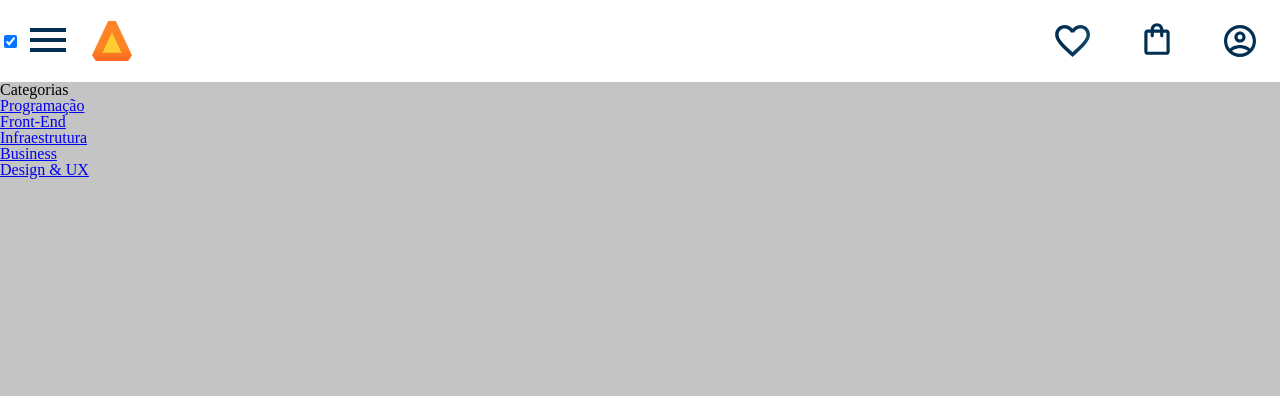
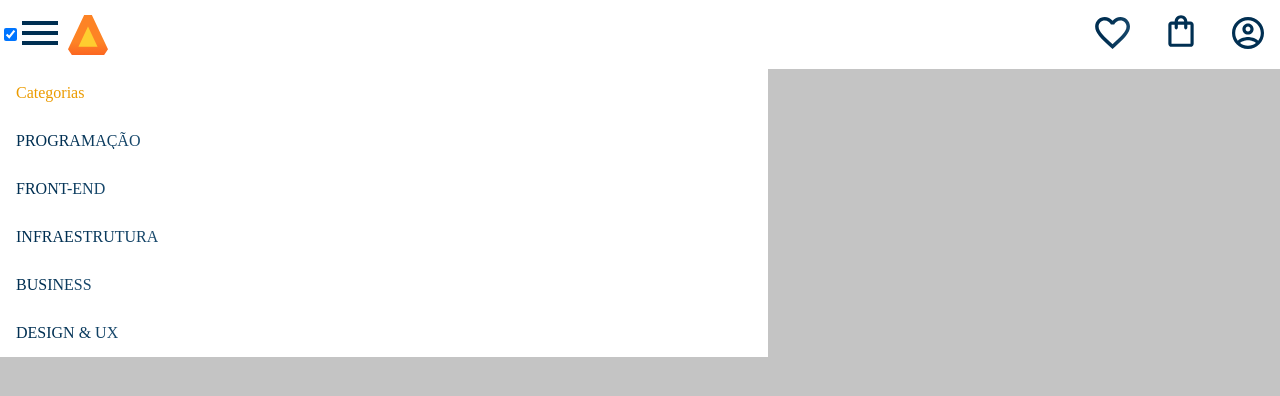
Before and after one commit to T-Rodz/alurabooks, a plain HTML site: page index.html in a window 1280 px wide. Both pictures are taken after a click on the checkbox 10 px from the left and 41 px from the top of the page. Drawn offline with Linux system fonts and the light colour scheme.

Commit message:
Customizando o Menu hamburguer / ajuste padding

```diff
--- a/index.html
+++ b/index.html
@@ -30,9 +30,9 @@
         <img src="img/Logo.svg" alt="logo da AluraBooks" class="container__imagem">
     </div>
     <div class="container">
-        <a href="#"></a> <img src="img/Favoritos.svg" alt="meus Favoritos" class="container__imagem">
-        <a href="#"></a> <img src="img/Compras.svg" alt="carrinho de Compras" class="container__imagem">
-        <a href="#"></a> <img src="img/Usuário.svg" alt="meu perfil" class="container__imagem">
+        <a href="#"><img src="img/Favoritos.svg" alt="meus Favoritos" class="container__imagem"></a>
+        <a href="#"><img src="img/Compras.svg" alt="carrinho de Compras" class="container__imagem"></a>
+        <a href="#"><img src="img/Usuário.svg" alt="meu perfil" class="container__imagem"></a>
     </div>
     </header>
 </body>
--- a/styles.css
+++ b/styles.css
@@ -3,6 +3,8 @@
 :root {
     --cor-de-fundo : #C4C4C4;
     --branco: #FFFFFF;
+    --laranja: #EB9B00;
+    --azul-degrade: linear-gradient(97.54deg, #002F52 35.49%, #326589 165.37%);
 
 }
 
@@ -13,3 +15,30 @@ body {
 .container {
     display: flex;
 }
+
+
+/* INFRAESTRUTURA
+
+width: 131px;
+height: 24px;
+
+font-family: 'Poppins';
+font-style: normal;
+font-weight: 400;
+font-size: 16px;
+line-height: 24px;
+/* identical to box height
+
+/* Teste
+background: linear-gradient(97.54deg, #002F52 35.49%, #326589 165.37%);
+-webkit-background-clip: text;
+-webkit-text-fill-color: transparent;
+background-clip: text;
+text-fill-color: transparent;
+
+
+/* Inside auto layout
+flex: none;
+order: 0;
+flex-grow: 0;
+*/
--- a/styles/header.css
+++ b/styles/header.css
@@ -15,13 +15,14 @@
     position: relative;
 }
 
-.container {
+ .container {
     display: flex;
     align-items: center;
 }
 
+
 .container__imagem {
-    padding: 1em;
+    padding: 0.5em;
 }
 
 /* Programar comportamento do menu desaparecer e aparecer */
@@ -30,8 +31,26 @@
     display: none;
     position: absolute;
     top: 100%;
+    width: 60vw;
 }
 
 .container__botao:checked ~ .lista-menu {
     display: block;
 }
+
+.lista-menu__titulo, .lista-menu__item {
+    padding: 1em;
+    background-color: var(--branco);
+}
+
+.lista-menu__titulo {
+    color: var(--laranja);
+}
+
+.lista-menu__link {
+    background: var(--azul-degrade);
+    -webkit-background-clip: text;
+    -webkit-text-fill-color: transparent;
+    background-clip: text;
+    text-transform: uppercase;
+}
```
